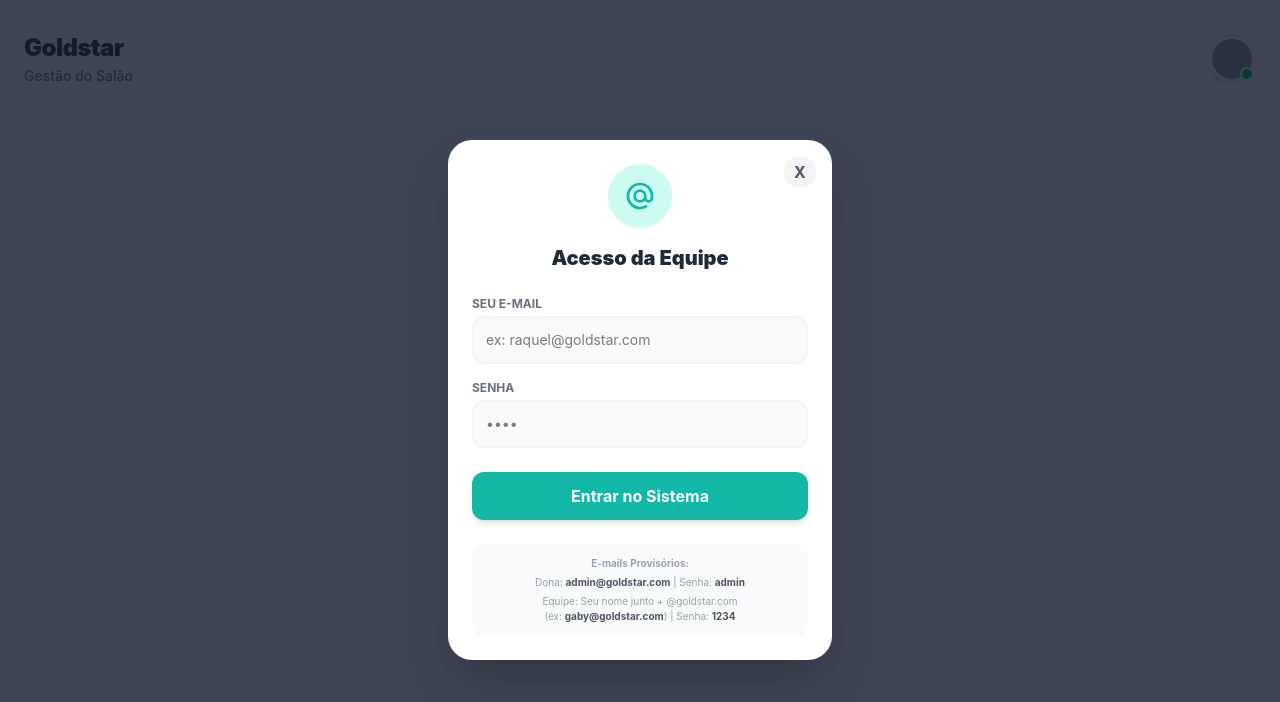
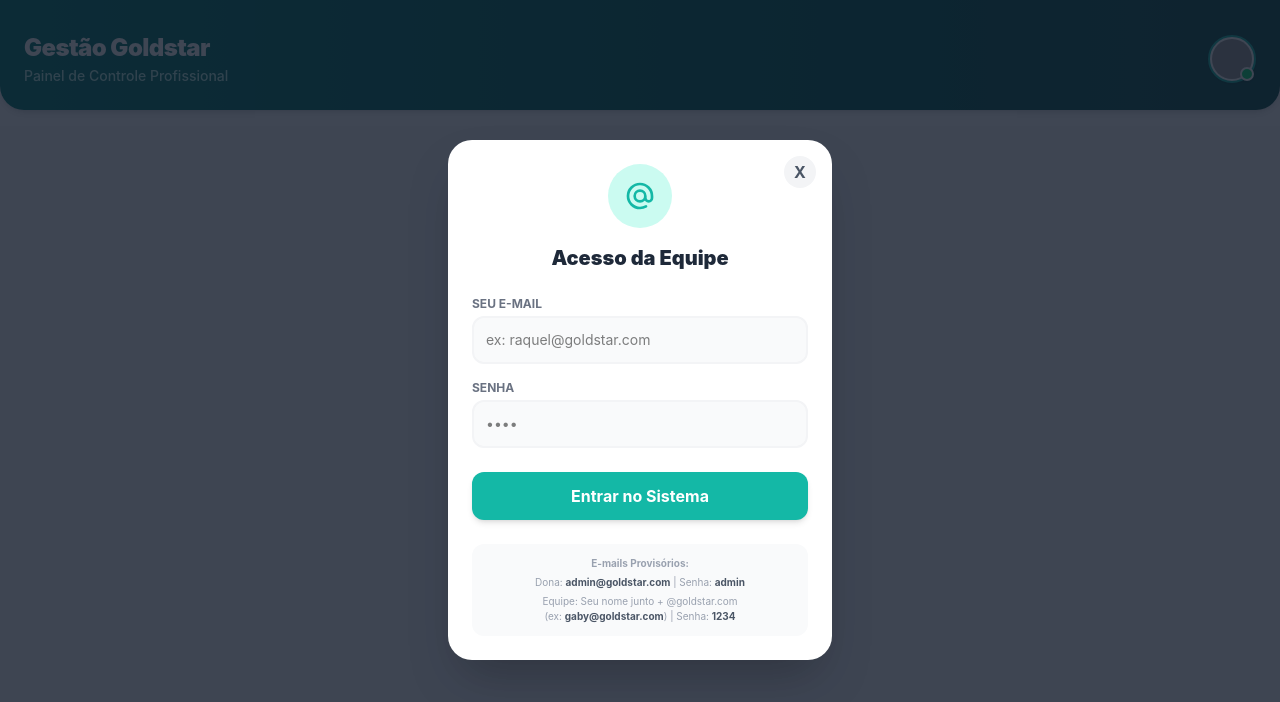
Before and after one commit to DanielSilva486/goldstar-app, a React (Vite) app: page / in a window 1280 px wide. Shown: the top 702 px of the page. Built offline with nearby package versions, Linux system fonts and the light colour scheme; grey boxes are pictures that could not be loaded.

Commit message:
cabeçalho

```diff
--- a/src/components/Cabecalho.jsx
+++ b/src/components/Cabecalho.jsx
@@ -3,28 +3,26 @@ import React from 'react';
 export default function Cabecalho({ aoClicarPerfil }) {
 
   // --- SUA FOTO DE PERFIL ---
-  // Para colocar a sua foto real, basta apagar o link abaixo e colar o link da sua foto
-  // (pode ser a foto do seu perfil do Google, do WhatsApp ou do Instagram do salão)
   const urlDaFoto = "https://ui-avatars.com/api/?name=Goldstar+Salão&background=0D8ABC&color=fff&size=128&bold=true";
 
   return (
-    <header className="px-6 pt-8 pb-4 flex justify-between items-center bg-white">
+    <header className="bg-gradient-to-r from-teal-700 to-teal-900 px-6 pt-8 pb-6 flex justify-between items-center shadow-md rounded-b-3xl mb-4">
       <div>
-        <h1 className="text-2xl font-black text-gray-800 tracking-tight">Goldstar</h1>
-        <p className="text-sm text-gray-500 font-medium mt-0.5">Gestão do Salão</p>
+        <h1 className="text-2xl font-black text-white tracking-tight">Gestão Goldstar</h1>
+        <p className="text-sm text-teal-100 font-medium mt-0.5 opacity-90">Painel de Controle Profissional</p>
       </div>
 
       <button
         onClick={aoClicarPerfil}
-        className="relative w-12 h-12 rounded-full border-2 border-gray-100 p-0.5 overflow-visible shadow-sm hover:shadow-md transition-all active:scale-95 bg-white"
+        className="relative w-12 h-12 rounded-full border-2 border-teal-500 p-0.5 overflow-visible shadow-sm hover:shadow-lg transition-all active:scale-95 bg-white"
       >
         <img
           src={urlDaFoto}
           alt="Perfil Goldstar"
           className="w-full h-full object-cover rounded-full"
         />
-        {/* Bolinha verde de status "Online" */}
-        <span className="absolute bottom-0 right-0 w-3.5 h-3.5 bg-green-500 border-2 border-white rounded-full"></span>
+        {/* Bolinha verde de status "Online" adaptada para destacar no fundo escuro */}
+        <span className="absolute bottom-0 right-0 w-3.5 h-3.5 bg-green-400 border-2 border-white rounded-full shadow-sm"></span>
       </button>
     </header>
   );
--- a/src/components/RelatoriosAbas.jsx
+++ b/src/components/RelatoriosAbas.jsx
@@ -191,15 +191,7 @@ export default function RelatoriosAbas({ dados, mes, ano, comandas, recarregarTu
   );
 
   return (
-    <div className="min-h-screen bg-gray-50 px-4 pb-24 animate-fade-in-up">
-
-      {/* Banner Superior Elegante */}
-      <div className="bg-gradient-to-r from-teal-700 to-teal-900 rounded-b-3xl -mx-4 p-6 mb-6 shadow-md flex items-center justify-between">
-        <div>
-          <h2 className="text-white text-2xl font-black tracking-tight">Gestão Goldstar</h2>
-          <p className="text-teal-100 text-sm font-medium opacity-90">Painel de Controle Profissional</p>
-        </div>
-      </div>
+    <div className="min-h-screen bg-gray-50 px-4 pb-24 animate-fade-in-up pt-4">
 
       {/* Abas */}
       <div className="flex overflow-x-auto gap-3 pb-4 scrollbar-hide pt-2">
@@ -269,7 +261,6 @@ export default function RelatoriosAbas({ dados, mes, ano, comandas, recarregarTu
                      <div key={nomeCliente} className="bg-white border border-gray-200 rounded-2xl shadow-sm overflow-hidden">
                        <div className="bg-blue-50/50 px-4 py-3 border-b border-blue-100 flex flex-wrap gap-2 justify-between items-center">
 
-                         {/* NOVA HORA DE CHEGADA AQUI */}
                          <h4 className="font-bold text-gray-800 flex items-center gap-2 flex-wrap">
                            <span>Cliente: <span className="text-blue-600">{nomeCliente}</span></span>
                            <span className="text-[10px] font-bold text-gray-500 bg-white border border-gray-200 px-2 py-0.5 rounded-md shadow-sm">
@@ -311,7 +302,6 @@ export default function RelatoriosAbas({ dados, mes, ano, comandas, recarregarTu
         <div className="bg-white rounded-2xl shadow-sm border border-gray-100 overflow-hidden">
           <div className="p-4 bg-gray-50 border-b border-gray-100 flex justify-between items-center">
             <h3 className="font-bold text-gray-800">{isProfissional ? 'Meus Serviços Realizados' : 'Histórico Geral'}</h3>
-            {/* BOTÃO DE BAIXAR CORRIGIDO AQUI */}
             {(isAdmin || podeVerCaixa) && <button onClick={exportarPlanilhaGeral} className="bg-green-100 hover:bg-green-200 text-green-700 text-xs font-bold px-3 py-2 rounded-lg transition-colors flex items-center gap-1 shadow-sm">📥 Baixar</button>}
           </div>
           <div className="overflow-x-auto">
@@ -405,7 +395,6 @@ export default function RelatoriosAbas({ dados, mes, ano, comandas, recarregarTu
         </div>
       )}
 
-      {/* RENDERIZANDO A ABA 3: AGENDA VISUAL (AQUI ESTAVA O PROBLEMA DO BRANCO) */}
       {abaAtiva === 3 && podeVerCaixa && (
         <LinhaDoTempo comandas={comandas} />
       )}
```
